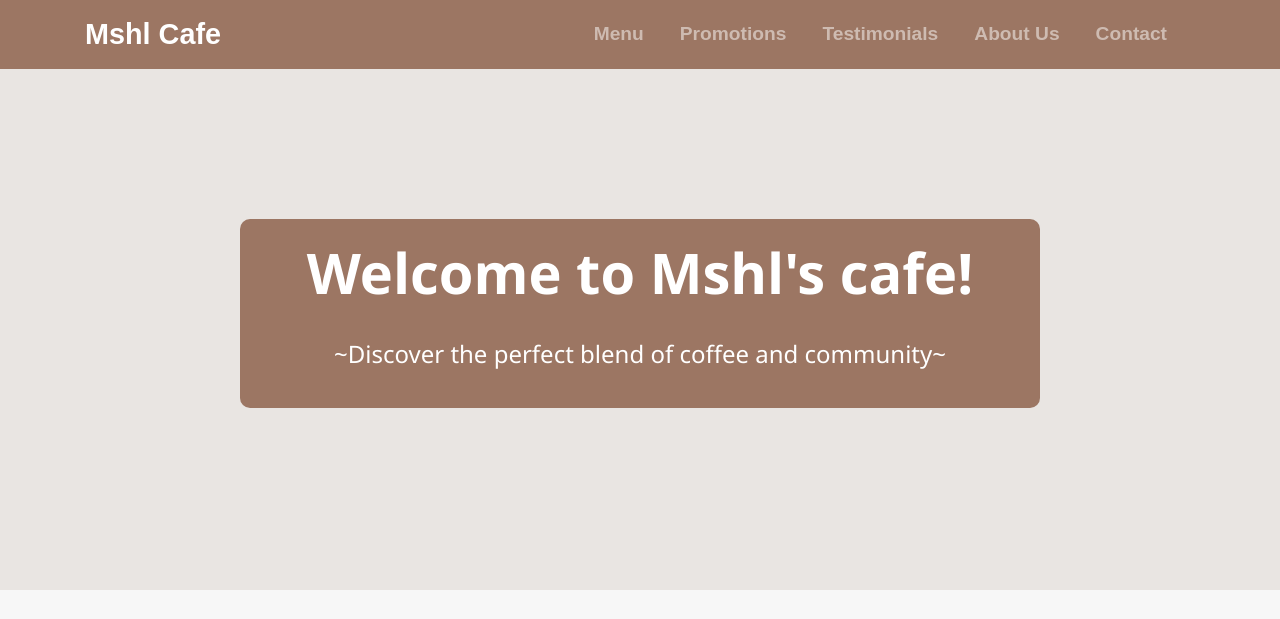
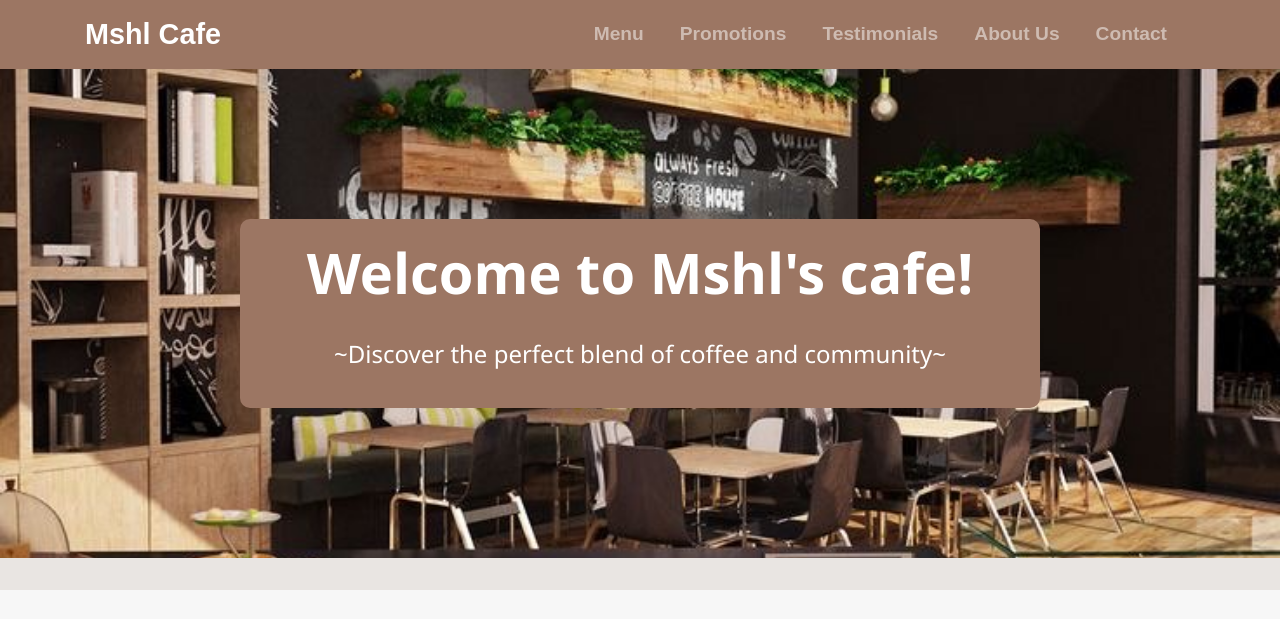
Before and after one commit to misheel2009/misheel, a plain HTML site: page index.html in a window 1280 px wide. Shown: the top 619 px of the page. Drawn offline with nearby package versions, Linux system fonts and the light colour scheme; files whose address does not match are found by name.

Commit message:
Update style.css

```diff
--- a/style.css
+++ b/style.css
@@ -25,7 +25,7 @@
   }
 
   .jumbotron {
-    background: url('./images/caffe.jpg') no-repeat center center;
+    background: url('./caffe.jpg') no-repeat center center;
     background-size: cover;
     color: #fff;
     padding: 150px 0;
```
